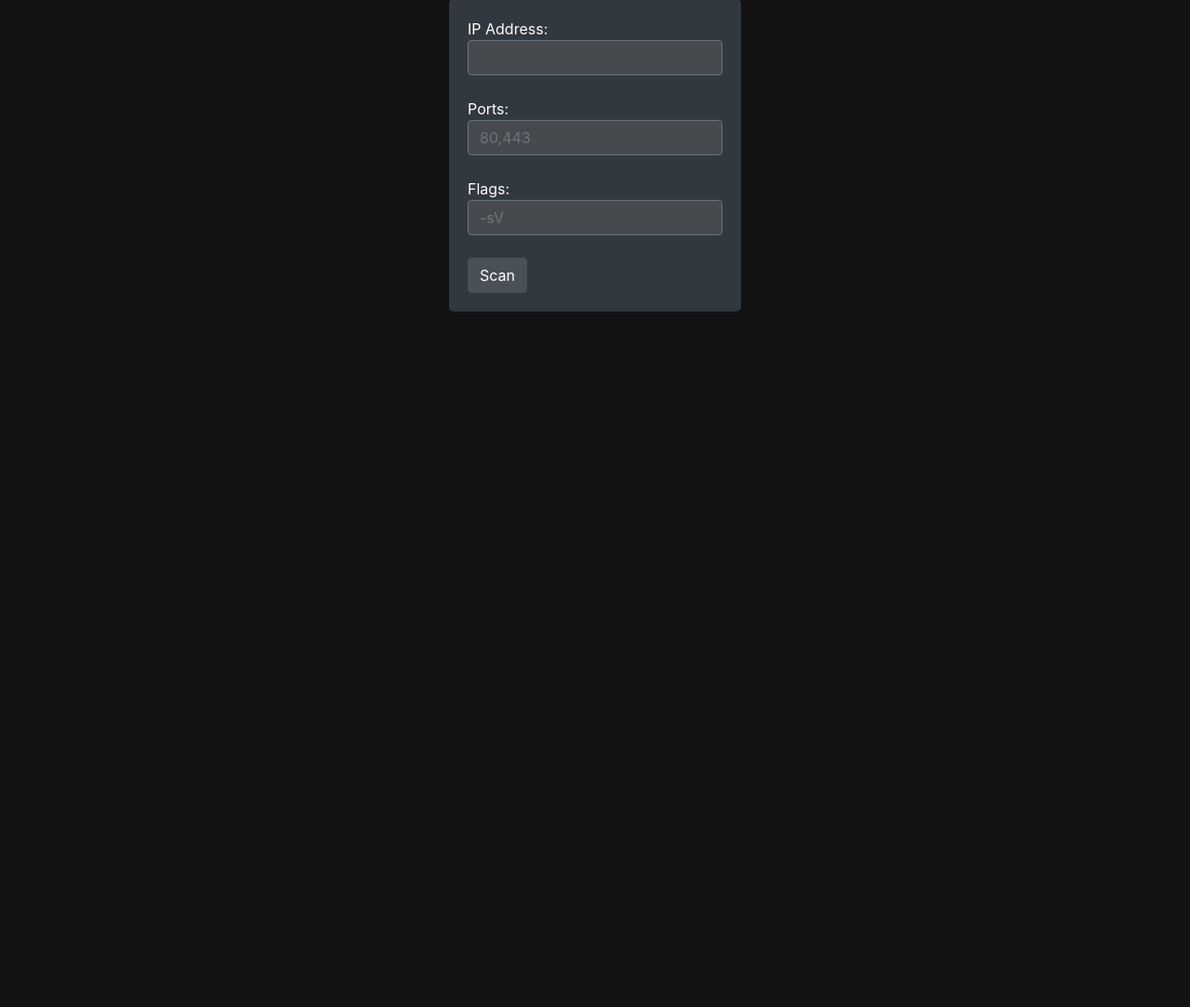
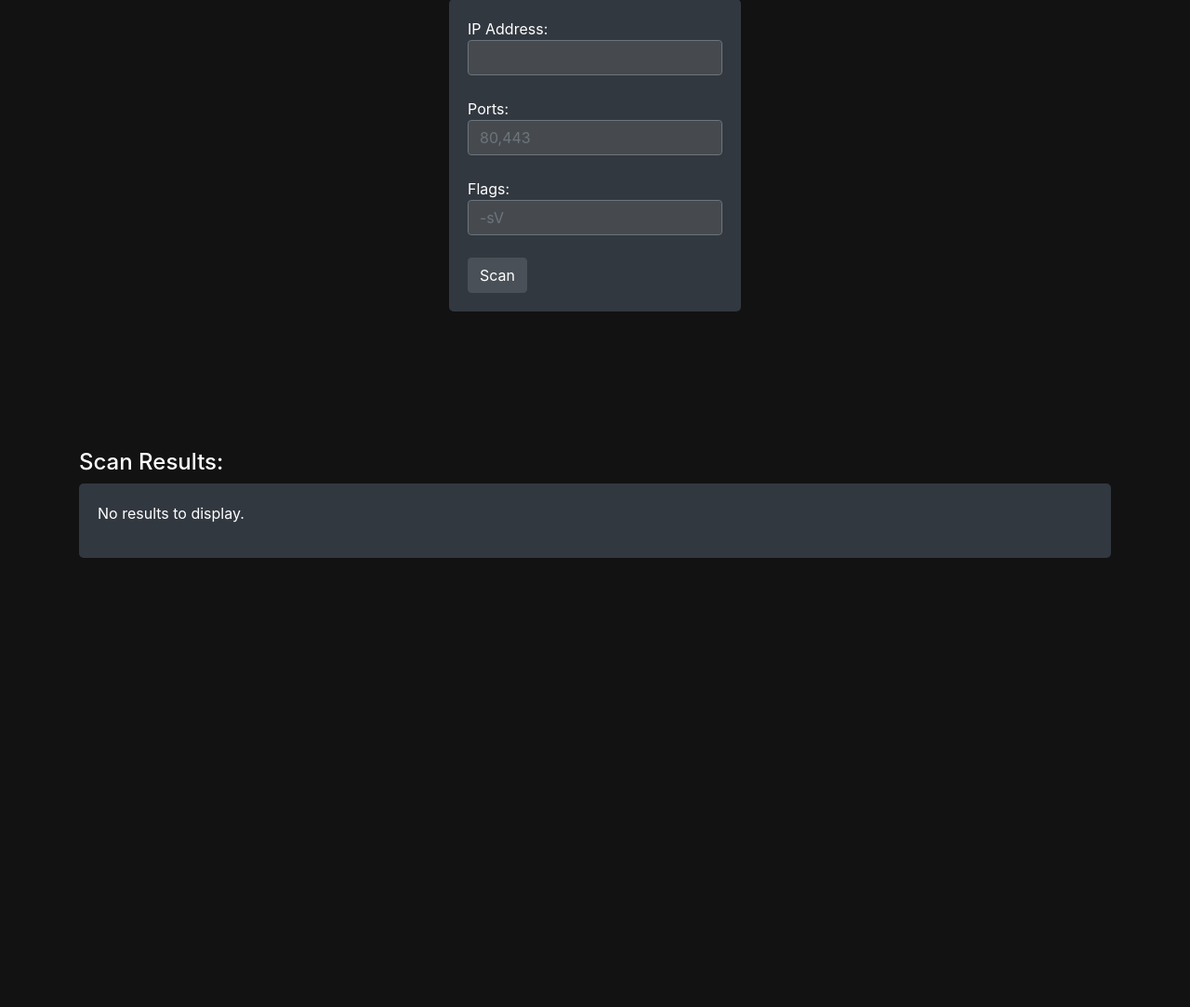
Before and after one commit to seancarr717/VulnScanner, a Flask app: page /network in a window 1280 px wide. Shown: the part 233-1316 px from the top of the page at 93% size. Before the commit the page ends 568 px from the top, so only its background shows below. Run offline with Flask 3, Linux system fonts and the light colour scheme; the visitor is signed in with stand-in values (Sample User, id 1); some libraries are stand-ins or nearby versions.

Commit message:
finished up network css so looks better and prints out results line by line

```diff
--- a/app/templates/default.html
+++ b/app/templates/default.html
@@ -34,47 +34,64 @@
             color: #fff;
 
         }
+
         body {
             background-color: #121212;
             color: #fff;
         }
+
         .container {
             height: 75vh;
         }
+
         .form-custom {
             background-color: #323840;
             padding: 20px;
             border-radius: 5px;
         }
+
         .form-custom .form-control {
             background-color: #464a4e;
             color: #fff;
             border: 1px solid #6c757d;
         }
+
         .form-custom .form-control:focus {
             background-color: #464a4e;
             border-color: #adb5bd;
             outline: none;
             color: #fff;
         }
+
         .form-custom .form-label {
             color: #ddd;
         }
+
         .btn-primary {
             background-color: #495057;
             border-color: #495057;
         }
+
         .btn-primary:hover {
             background-color: #5e6770;
             border-color: #5e6770;
         }
+
         .btn-secondary {
             background-color: #6c757d;
             border-color: #6c757d;
         }
+
         .btn-secondary:hover {
             background-color: #7a8288;
             border-color: #7a8288;
+        }
+
+        .result-box {
+            background-color: #323840;
+            border-radius: 5px;
+            padding: 20px;
+            color: #fff;
         }
     </style>
 </head>
--- a/app/templates/network.html
+++ b/app/templates/network.html
@@ -3,23 +3,40 @@
 {% block title %}Network Tools{% endblock %}
 
 {% block content %}
-
 <div class="container d-flex justify-content-center align-items-center">
-
     <form method="post" class="form-custom">
         IP Address: <input type="text" name="ip" class="form-control" required><br>
         Ports: <input type="text" name="ports" class="form-control" placeholder="80,443"><br>
         Flags: <input type="text" name="flags" class="form-control" placeholder="-sV"><br>
         <input type="submit" value="Scan" class="btn btn-primary">
     </form>
+</div>
+
+<!-- Result display section -->
+<div class="container mt-3">
+    <h4>Scan Results:</h4>
+    <div class="result-box">
+    {% if scan_results %}
 
             {% for host in scan_results %}
-      <h2>IP: {{ host['IP'] }}</h2>
-      <ul>
+                <h5>IP: {{ host['IP'] }}</h5>
+                <h5>
                     {% for port, state in host['Ports'] %}
-              <li>Port: {{ port }} - State: {{ state }}</li>
+                        Port: {{ port }}
+
                     {% endfor %}
-      </ul>
+                </h5>
+                <h5>
+                    {% for port, state in host['Ports'] %}
+                        State: {{ state }}
+                    {% endfor %}
+                </h5>
             {% endfor %}
         </div>
+    {% else %}
+
+        <p>No results to display.</p>
+    {% endif %}
+</div>
+</div>
 {% endblock %}
```
Lines whose indentation alone changed are shown as unchanged.
